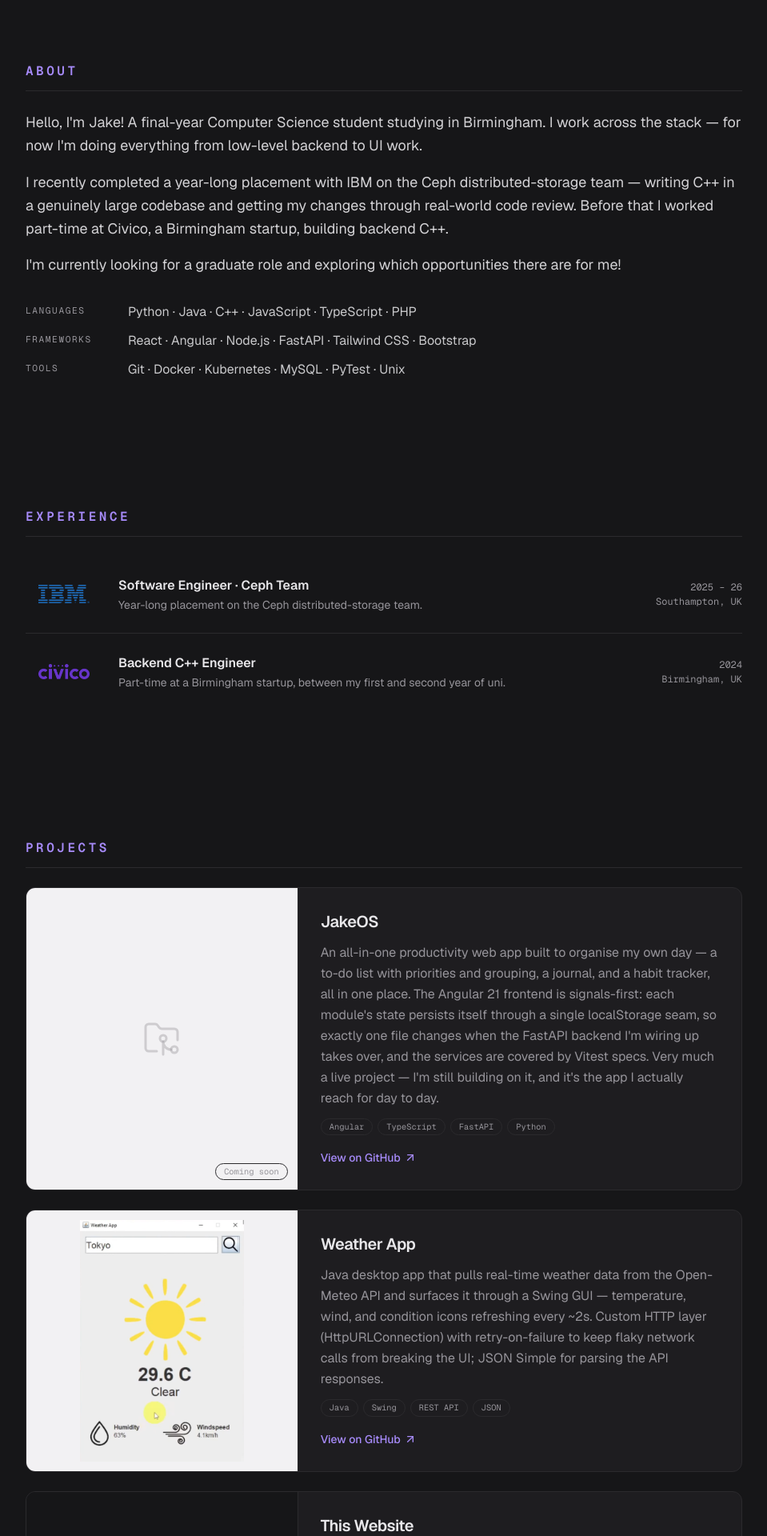
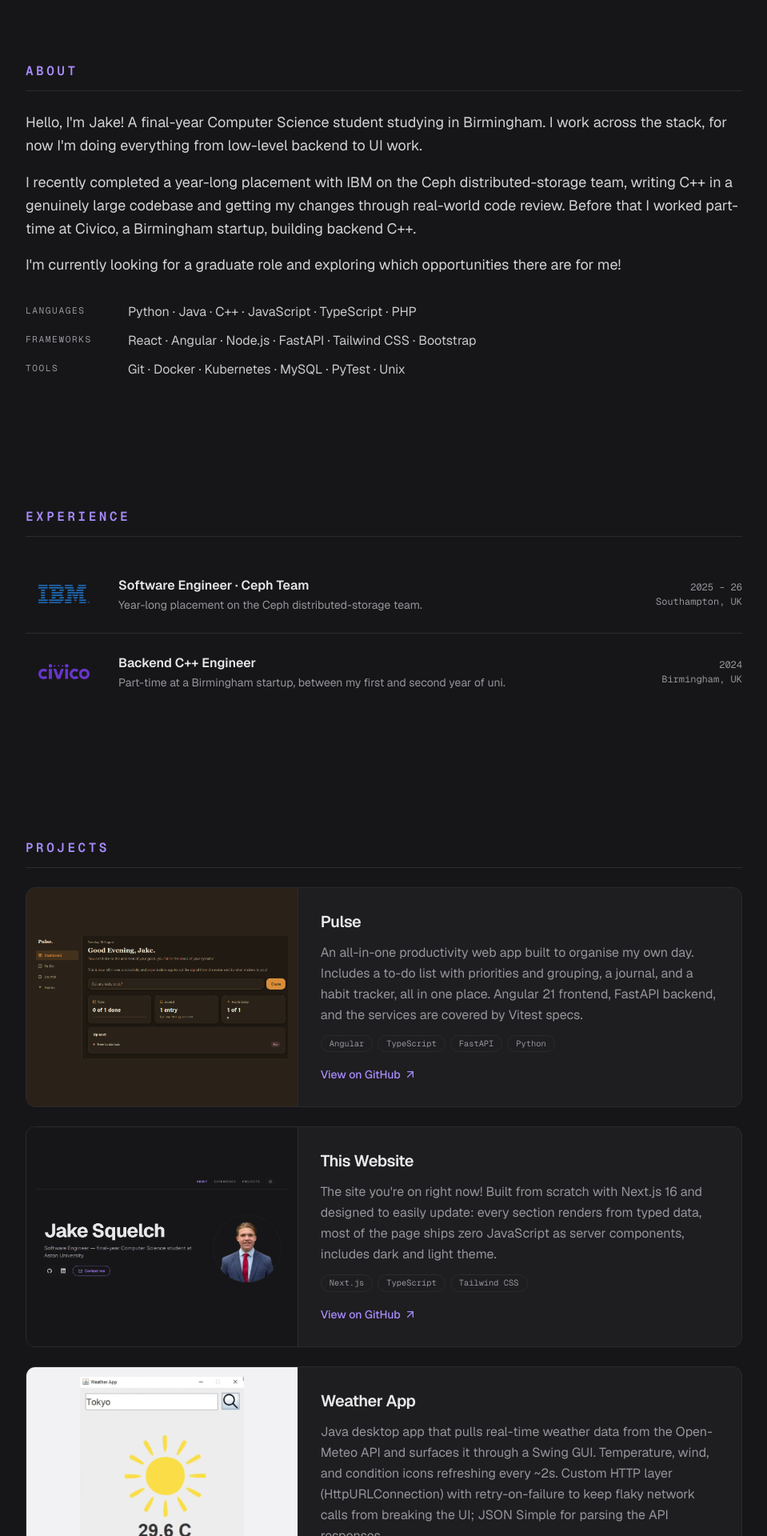
Before and after one commit to Jakesquelch/portfolio-website, a Next.js app: page / in a window 1280 px wide. Shown: the part 460-2380 px from the top of the page at 80% size, without its empty margins (160-1119 px from the left). Built offline with nearby package versions, Linux system fonts and the light colour scheme.

Commit message:
feat: Updated project section to include Pulse

```diff
--- a/app/layout.tsx
+++ b/app/layout.tsx
@@ -18,7 +18,7 @@ const geistMono = Geist_Mono({
 
 const SITE_TITLE = "Jake Squelch";
 const SITE_DESCRIPTION =
-  "Personal portfolio of Jake Squelch — final-year Computer Science student at Aston University, with placement experience at IBM (Ceph) and Civico.";
+  "Personal portfolio of Jake Squelch - Final-year Computer Science student at Aston University, with placement experience at IBM.";
 
 /**
  * Page metadata. `metadataBase` lets relative og:image paths resolve to an
--- a/components/sections/hero.tsx
+++ b/components/sections/hero.tsx
@@ -43,7 +43,7 @@ export function Hero() {
             Jake Squelch
           </h1>
           <p className="text-lg text-muted-foreground md:text-xl">
-            Software Engineer — final-year Computer Science student at Aston
+            Software Engineer & final-year Computer Science student at Aston
             University.
           </p>
 
--- a/components/sections/projects.tsx
+++ b/components/sections/projects.tsx
@@ -39,9 +39,11 @@ function ProjectCard({ project }: { project: Project }) {
     <article className="flex flex-col overflow-hidden rounded-xl border border-line bg-surface md:min-h-[220px] md:flex-row">
       {/* Image / placeholder — full width on mobile, ~38% on md+. The
           backdrop defaults to the light chip; projects can override it via
-          `imageBg` so "contain" letterboxing matches their screenshot. */}
+          `imageBg` so "contain" letterboxing matches their screenshot.
+          `overflow-hidden` keeps an `imageScale` above 1 clipped to the
+          panel instead of spilling over the body text. */}
       <div
-        className="relative aspect-[16/10] w-full border-b border-line bg-chip md:aspect-auto md:w-[38%] md:flex-none md:border-r md:border-b-0"
+        className="relative aspect-[16/10] w-full overflow-hidden border-b border-line bg-chip md:aspect-auto md:w-[38%] md:flex-none md:border-r md:border-b-0"
         style={project.imageBg ? { backgroundColor: project.imageBg } : undefined}
       >
         {project.image ? (
@@ -55,6 +57,16 @@ function ProjectCard({ project }: { project: Project }) {
                 ? "object-contain p-3"
                 : "object-cover",
             )}
+            style={{
+              objectPosition: project.imagePosition,
+              // Zoom anchors wherever the image is positioned, so "top"
+              // scales about the top edge rather than drifting off-panel.
+              transform:
+                project.imageScale !== undefined
+                  ? `scale(${project.imageScale})`
+                  : undefined,
+              transformOrigin: project.imagePosition,
+            }}
           />
         ) : (
           <PlaceholderImage />
--- a/lib/data.ts
+++ b/lib/data.ts
@@ -22,8 +22,8 @@ export const socials = {
 export const about = {
   heading: "About",
   paragraphs: [
-    "Hello, I'm Jake! A final-year Computer Science student studying in Birmingham. I work across the stack — for now I'm doing everything from low-level backend to UI work.",
-    "I recently completed a year-long placement with IBM on the Ceph distributed-storage team — writing C++ in a genuinely large codebase and getting my changes through real-world code review. Before that I worked part-time at Civico, a Birmingham startup, building backend C++.",
+    "Hello, I'm Jake! A final-year Computer Science student studying in Birmingham. I work across the stack, for now I'm doing everything from low-level backend to UI work.",
+    "I recently completed a year-long placement with IBM on the Ceph distributed-storage team, writing C++ in a genuinely large codebase and getting my changes through real-world code review. Before that I worked part-time at Civico, a Birmingham startup, building backend C++.",
     "I'm currently looking for a graduate role and exploring which opportunities there are for me!",
   ],
 } as const;
@@ -128,6 +128,19 @@ export const skills = {
  * Match it to the screenshot's own background so the letterboxing blends
  * in seamlessly. Defaults to the light chip colour, which suits
  * light-background screenshots.
+ *
+ * `imagePosition` is any CSS object-position — it decides which part of a
+ * "cover" screenshot survives the crop (e.g. "top" keeps the header and
+ * crops the footer; "50% 25%" nudges it finer, where 0% is the top edge
+ * and 100% the bottom). Defaults to centred. It also shifts a "contain"
+ * image within its letterboxing, though centred is usually right there.
+ *
+ * `imageScale` zooms relative to whatever `imageFit` already does — 1 is
+ * that default framing, 0.8 pulls back to show ~25% more of the shot, 1.2
+ * pushes in. Zooming out past the panel edges reveals `imageBg`, so set
+ * that to the screenshot's own background when going below 1. Zooming
+ * anchors on `imagePosition`, so "top" holds the top edge steady and opens
+ * the gap at the bottom.
  */
 export type Project = {
   title: string;
@@ -135,36 +148,40 @@ export type Project = {
   image: string | null;
   imageFit?: "cover" | "contain";
   imageBg?: string;
+  imagePosition?: string;
+  imageScale?: number;
   github: string | null;
   tags?: readonly string[];
 };
 
 export const projects: readonly Project[] = [
   {
-    title: "JakeOS",
+    title: "Pulse",
     description:
-      "An all-in-one productivity web app built to organise my own day — a to-do list with priorities and grouping, a journal, and a habit tracker, all in one place. The Angular 21 frontend is signals-first: each module's state persists itself through a single localStorage seam, so exactly one file changes when the FastAPI backend I'm wiring up takes over, and the services are covered by Vitest specs. Very much a live project — I'm still building on it, and it's the app I actually reach for day to day.",
-    image: null,
-    github: "https://github.com/Jakesquelch/JakeOS",
+      "An all-in-one productivity web app built to organise my own day. Includes a to-do list with priorities and grouping, a journal, and a habit tracker, all in one place. Angular 21 frontend, FastAPI backend, and the services are covered by Vitest specs.",
+    image: "/pulse-app.png",
+    imageBg: "#2a2218",
+    imageFit: "contain",
+    github: "https://github.com/Jakesquelch/Pulse",
     tags: ["Angular", "TypeScript", "FastAPI", "Python"],
-  },
-  {
-    title: "Weather App",
-    description:
-      "Java desktop app that pulls real-time weather data from the Open-Meteo API and surfaces it through a Swing GUI — temperature, wind, and condition icons refreshing every ~2s. Custom HTTP layer (HttpURLConnection) with retry-on-failure to keep flaky network calls from breaking the UI; JSON Simple for parsing the API responses.",
-    image: "/weather-project.png",
-    imageFit: "contain",
-    github: "https://github.com/Jakesquelch/WeatherApp",
-    tags: ["Java", "Swing", "REST API", "JSON"],
   },
   {
     title: "This Website",
     description:
-      "Yes — the site you're on right now! Built from scratch with Next.js 16 and designed to get out of the data's way: every section renders from typed data (adding a project is a one-line edit), most of the page ships zero JavaScript as server components, and a single violet accent does the wayfinding across the dark and light themes. If you're curious how any of it works, the code is one click away.",
+      "The site you're on right now! Built from scratch with Next.js 16 and designed to easily update: every section renders from typed data, most of the page ships zero JavaScript as server components, includes dark and light theme.",
     image: "/portfolio-project.png",
     imageFit: "contain",
     imageBg: "#161618",
     github: "https://github.com/Jakesquelch/portfolio-website",
     tags: ["Next.js", "TypeScript", "Tailwind CSS"],
   },
+  {
+    title: "Weather App",
+    description:
+      "Java desktop app that pulls real-time weather data from the Open-Meteo API and surfaces it through a Swing GUI. Temperature, wind, and condition icons refreshing every ~2s. Custom HTTP layer (HttpURLConnection) with retry-on-failure to keep flaky network calls from breaking the UI; JSON Simple for parsing the API responses.",
+    image: "/weather-project.png",
+    imageFit: "contain",
+    github: "https://github.com/Jakesquelch/WeatherApp",
+    tags: ["Java", "Swing", "REST API", "JSON"],
+  },
 ];
```
Also changed, not shown: public/pulse-app.png (added).
